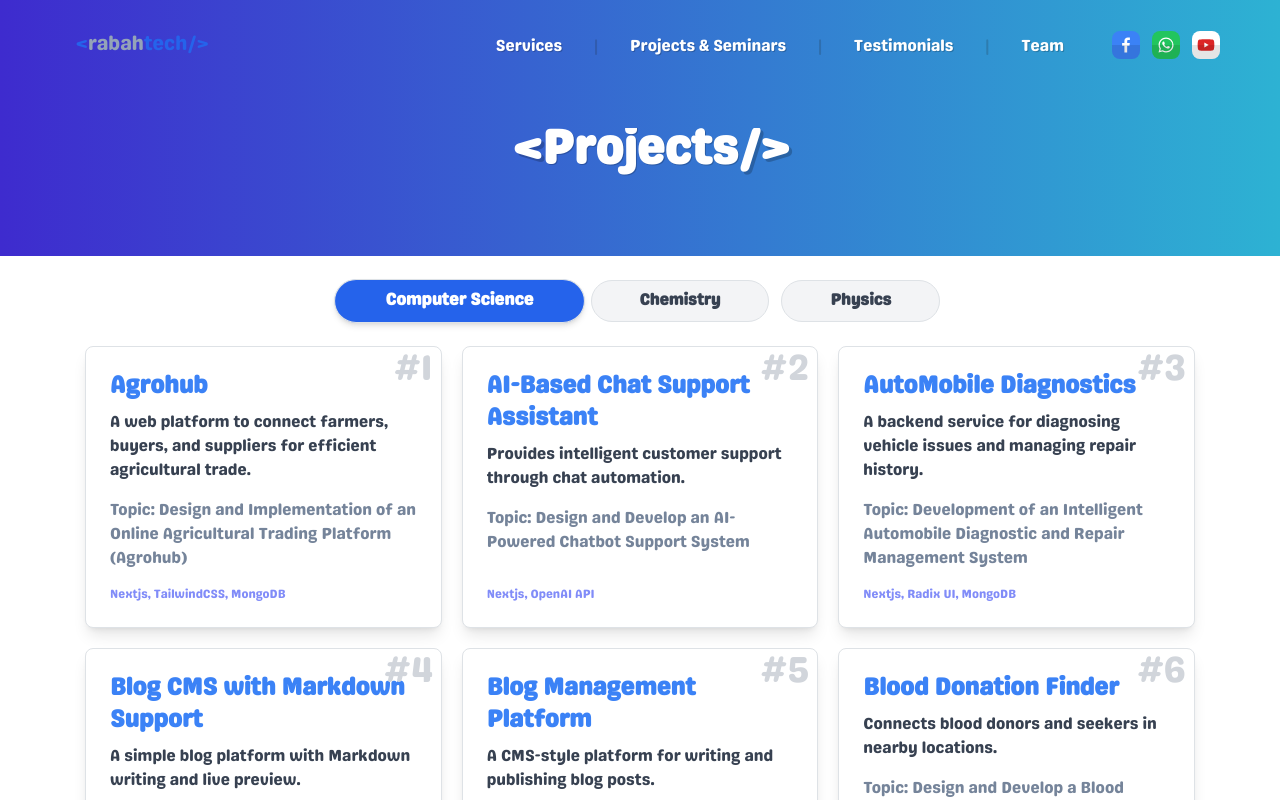
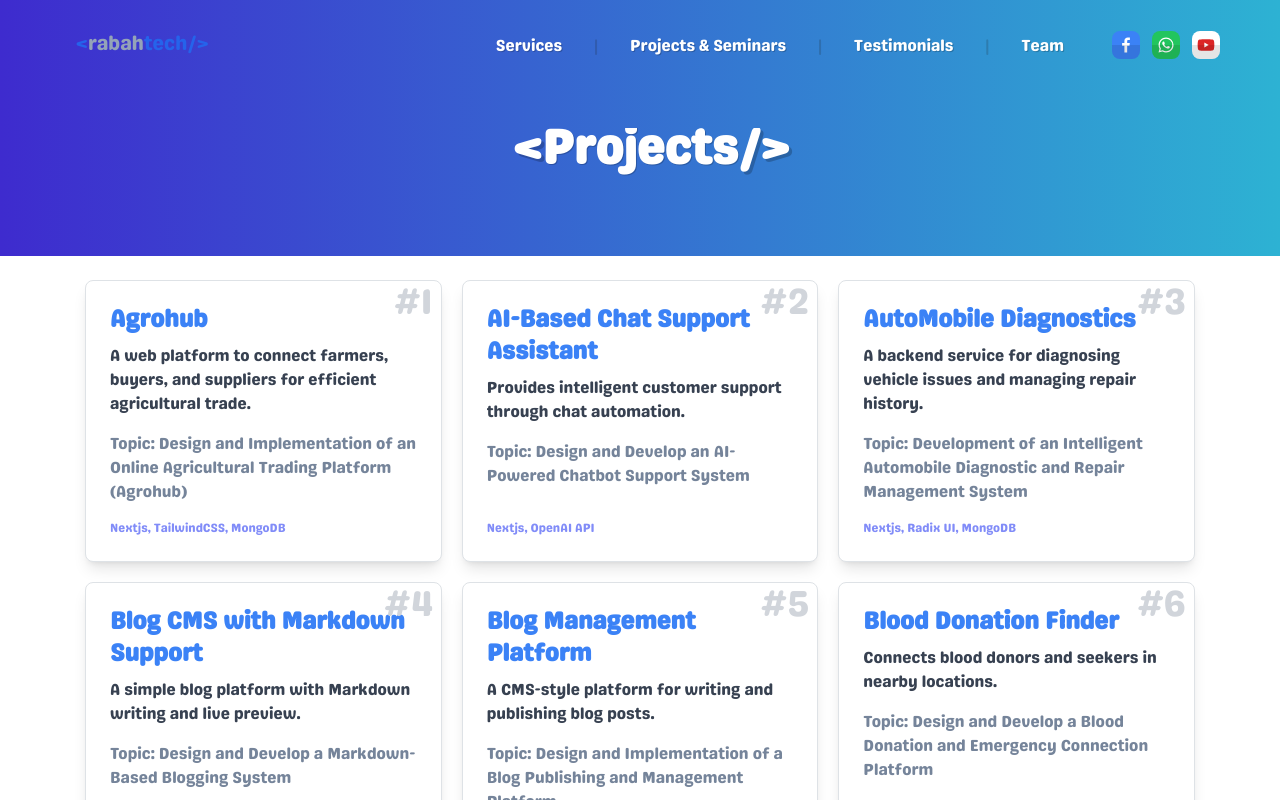
Before and after one commit to juju-004/rabah_tech_landing, a React (Create React App) app: page /project-topics in a window 1280 px wide. Shown: the top 800 px of the page. Built offline with nearby package versions, Linux system fonts and the light colour scheme.

Commit message:
fix:projects fix

```diff
--- a/src/App.jsx
+++ b/src/App.jsx
@@ -35,7 +35,13 @@ function App() {
           />
           <Route
             path="/seminar-topics"
-            element={<Topics header={"Seminar topics"} data={seminars} />}
+            element={
+              <Topics
+                header={"Seminar topics"}
+                data={seminars}
+                isSeminar={true}
+              />
+            }
           />
           <Route path="/*" element={<NotFound />} />
         </Route>
--- a/src/components/ProjectCard.jsx
+++ b/src/components/ProjectCard.jsx
@@ -1,6 +1,10 @@
 import React, { useMemo, useState } from "react";
 
-export default function ProjectCards({ className = "", projects }) {
+export default function ProjectCards({
+  className = "",
+  projects,
+  isSeminar = false,
+}) {
   const [selectedDept, setSelectedDept] = useState("Computer Science");
   const sortedProjects = [...projects].sort((a, b) =>
     a.name.localeCompare(b.name)
@@ -52,6 +56,7 @@ export default function ProjectCards({ className = "", projects }) {
   return (
     <div className={`w-full flex flex-col items-center ${className}`}>
       {/* Department Tabs */}
+      {isSeminar && (
         <div className="w-full flex flex-wrap justify-center gap-3 mb-6">
           {departments.map((dept) => (
             <button
@@ -68,6 +73,7 @@ export default function ProjectCards({ className = "", projects }) {
             </button>
           ))}
         </div>
+      )}
 
       {/* Project Grid */}
       <div
--- a/src/screens/Topics.jsx
+++ b/src/screens/Topics.jsx
@@ -2,7 +2,7 @@ import React from "react";
 import Header from "../components/shared/Header";
 import ProjectCards from "../components/ProjectCard";
 
-function Topics({ header, data }) {
+function Topics({ header, data, isSeminar = false }) {
   return (
     <>
       <section className="flex gradient-bg pt-32 flex-col justify-center">
@@ -12,7 +12,7 @@ function Topics({ header, data }) {
       </section>
       <section className="flex flex-col justify-center">
         <div className="container pt-6 pb-32 min-h-[80vh]">
-          <ProjectCards projects={data} />
+          <ProjectCards projects={data} isSeminar={isSeminar} />
         </div>
       </section>
     </>
```
Lines whose indentation alone changed are shown as unchanged.
